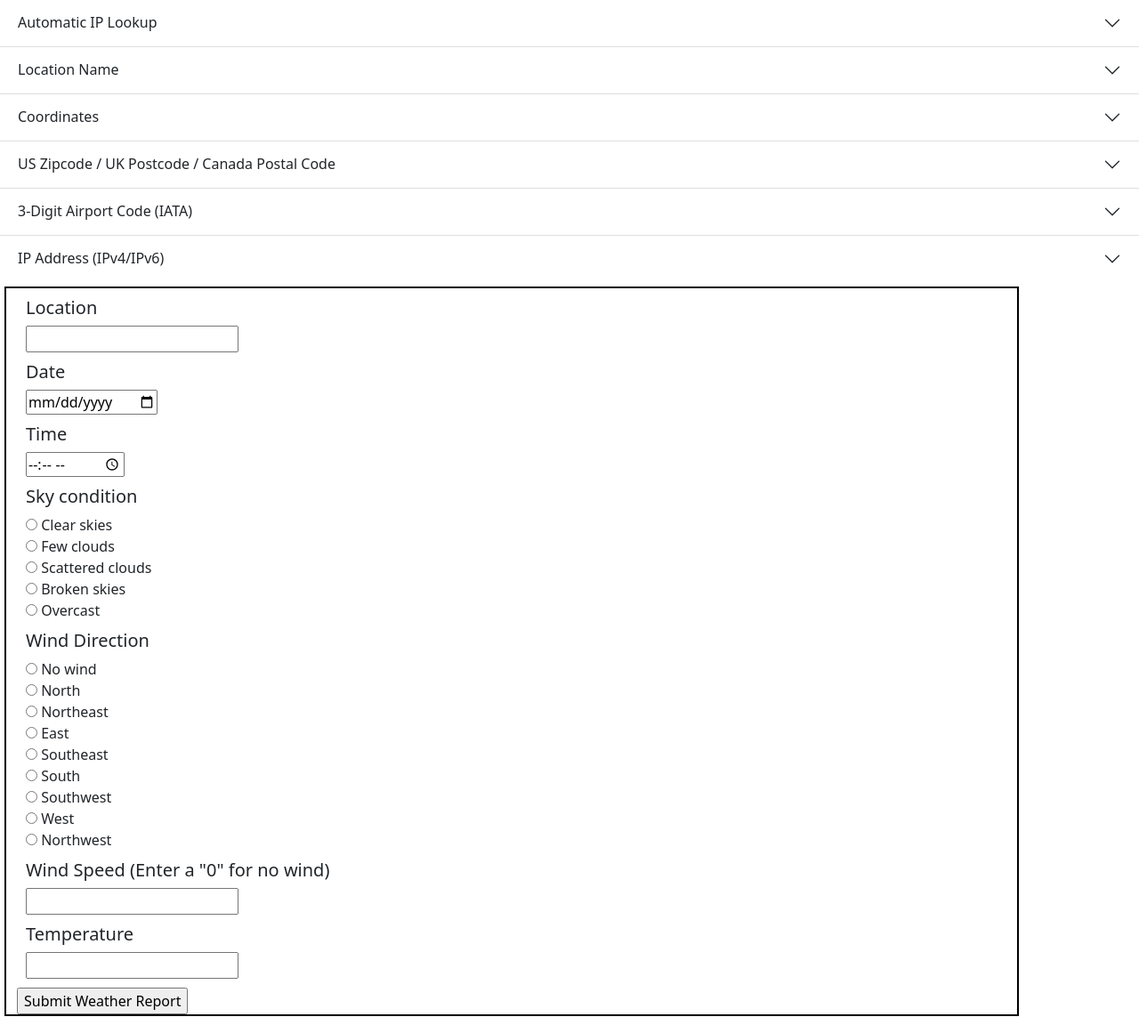
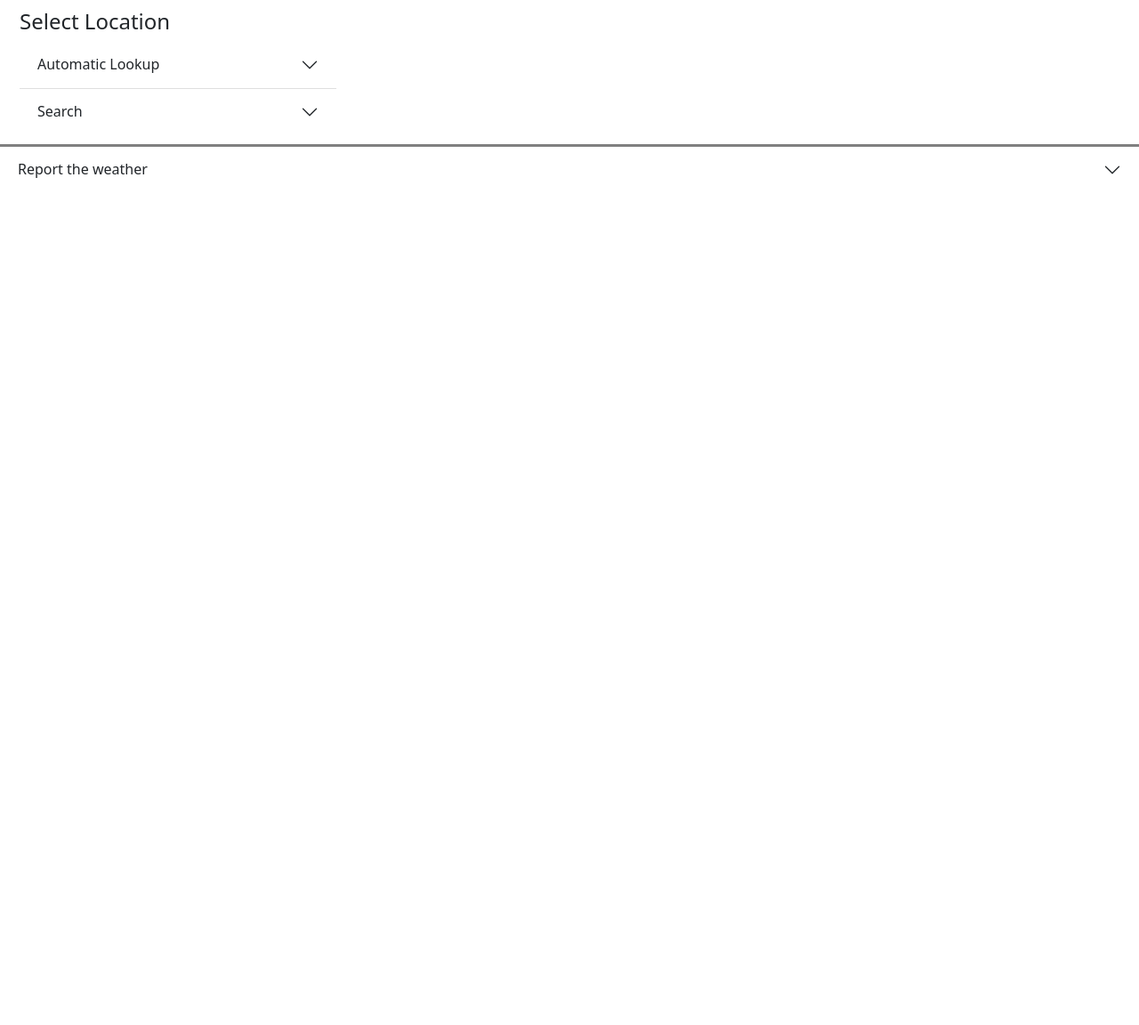
Before and after one commit to Scott3-0/PDXCodeGuild-class-eagle-capstone, a Django app: page /tracc/ in a window 1280 px wide. Shown: the whole page at 89% size. After the commit the page ends 200 px from the top, so only its background shows below. Run offline with Django 3.2, Linux system fonts and the light colour scheme; some libraries are stand-ins or nearby versions.

Commit message:
minor additions for the day

```diff
--- a/traccsite/traccapp/templates/traccapp/index.html
+++ b/traccsite/traccapp/templates/traccapp/index.html
@@ -13,19 +13,32 @@
         margin: 10px;
     }
     #inputs{
-        border: 2px solid black;
         margin: 5px;
         margin-bottom: 10px;
+    }
+    #locCondContainer{
+        margin: 10px;
+    }
+    #weatherAccordian{
+        border-top: 3px solid gray;
+    }
+    .genSpace{
+        margin: 5px
     }
 </style>
 <body>
     <!-- Code for page -->
     <div id="app">
+        <div class="container" id="locCondContainer">
+            <div class="row">
+                <div class="col">
+                    <!-- Location Input Accordian -->
+                    <h4>Select Location</h4>
                     <div class="accordion accordion-flush" id="locInputAccordian">
                         <div class="accordion-item">
                           <h2 class="accordion-header" id="flush-headingOne">
                             <button class="accordion-button collapsed" type="button" data-bs-toggle="collapse" data-bs-target="#flush-collapseOne" aria-expanded="false" aria-controls="flush-collapseOne">
-                  Automatic IP Lookup
+                              Automatic Lookup
                             </button>
                           </h2>
                           <div id="flush-collapseOne" class="accordion-collapse collapse" aria-labelledby="flush-headingOne" data-bs-parent="#locInputAccordian">
@@ -37,98 +50,26 @@
                         <div class="accordion-item">
                           <h2 class="accordion-header" id="flush-headingTwo">
                             <button class="accordion-button collapsed" type="button" data-bs-toggle="collapse" data-bs-target="#flush-collapseTwo" aria-expanded="false" aria-controls="flush-collapseTwo">
-                  Location Name
+                              Search
                             </button>
                           </h2>
                           <div id="flush-collapseTwo" class="accordion-collapse collapse" aria-labelledby="flush-headingTwo" data-bs-parent="#locInputAccordian">
                             <div class="accordion-body">
-                    <div>
+                                <div class="genSpace">
                                     <label for="stringParam"></label>
                                     <input type="text" v-model="stringParam">
                                 </div>
                                 <div>
-                        <button v-on:click="getLocWeather(stringParam)" type="button" class="btn btn-secondary">Get Weather</button>
+                                    <button v-on:click="getLocWeather(stringParam)" type="button" class="genSpace btn btn-secondary">Get Weather</button>
                                     </div>
                             </div>
                           </div>
                         </div>
-            <div class="accordion-item">
-              <h2 class="accordion-header" id="flush-headingThree">
-                <button class="accordion-button collapsed" type="button" data-bs-toggle="collapse" data-bs-target="#flush-collapseThree" aria-expanded="false" aria-controls="flush-collapseThree">
-                  Coordinates
-                </button>
-              </h2>
-              <div id="flush-collapseThree" class="accordion-collapse collapse" aria-labelledby="flush-headingThree" data-bs-parent="#locInputAccordian">
-                <div class="accordion-body">
-                    <div>
-                        <label for="lat">Latitude (in decimal form)</label>
-                        <input type="float" name="lat" id="lat" v-model="lat">
-                    </div>
-                    <div>
-                        <label for="lon">Longitude (in decimal form)</label>
-                        <input type="float" name="lon" id="lon" v-model="lon">
-                    </div>
-                    <div>
-                        <button v-on:click="getLocWeather(lat + ',' + lon)" type="button" class="btn btn-secondary">Get Weather</button>
                     </div>
                 </div>
-              </div>
-            </div>
-            <div class="accordion-item">
-                <h2 class="accordion-header" id="flush-headingFour">
-                  <button class="accordion-button collapsed" type="button" data-bs-toggle="collapse" data-bs-target="#flush-collapseFour" aria-expanded="false" aria-controls="flush-collapseFour">
-                    US Zipcode / UK Postcode / Canada Postal Code
-                  </button>
-                </h2>
-                <div id="flush-collapseFour" class="accordion-collapse collapse" aria-labelledby="flush-headingFour" data-bs-parent="#locInputAccordian">
-                  <div class="accordion-body">
-                      <div>
-                          <label for="stringParam"></label>
-                          <input type="text" v-model="stringParam">
-                      </div>
-                      <div>
-                          <button v-on:click="getLocWeather(stringParam)" type="button" class="btn btn-secondary">Get Weather</button>
-                      </div>
-                  </div>
-                </div>
-            </div>
-            <div class="accordion-item">
-                <h2 class="accordion-header" id="flush-headingFive">
-                    <button class="accordion-button collapsed" type="button" data-bs-toggle="collapse" data-bs-target="#flush-collapseFive" aria-expanded="false" aria-controls="flush-collapseFive">
-                    3-Digit Airport Code (IATA)
-                    </button>
-                </h2>
-                <div id="flush-collapseFive" class="accordion-collapse collapse" aria-labelledby="flush-headingFive" data-bs-parent="#locInputAccordian">
-                    <div class="accordion-body">
-                        <div>
-                            <label for="stringParam"></label>
-                            <input type="text" v-model="stringParam">
-                        </div>
-                        <div>
-                            <button v-on:click="getLocWeather('iata:' + stringParam)" type="button" class="btn btn-secondary">Get Weather</button>
-                        </div>
-                    </div>
-                </div>
-            </div>
-            <div class="accordion-item">
-                <h2 class="accordion-header" id="flush-headingSix">
-                  <button class="accordion-button collapsed" type="button" data-bs-toggle="collapse" data-bs-target="#flush-collapseSix" aria-expanded="false" aria-controls="flush-collapseSix">
-                    IP Address (IPv4/IPv6)
-                  </button>
-                </h2>
-                <div id="flush-collapseSix" class="accordion-collapse collapse" aria-labelledby="flush-headingSix" data-bs-parent="#locInputAccordian">
-                  <div class="accordion-body">
-                      <div>
-                          <label for="stringParam"></label>
-                          <input type="text" v-model="stringParam">
-                      </div>
-                      <div>
-                          <button v-on:click="getLocWeather(stringParam)" type="button" class="btn btn-secondary">Get Weather</button>
-                      </div>
-                  </div>
-                </div>
-            </div>
-        </div> <!-- end location accordian -->
+                <div class="col-8">
+                    <div class="row">
+                        <div class="col">
                             <!-- This block displays the conditions at given location -->
                             <div class="container" v-if="apiResults != null">
                                 <div class="container" id="locationTimeInfo">
@@ -141,6 +82,27 @@
 
                                 </div>
                             </div>
+                        </div>
+                    </div>
+                    <div class="row">
+                        <div class="col">
+                            <!-- This block displays a map -->
+                            <span v-html="mapHTML"></span>
+                        </div>
+                    </div>
+                </div>
+            </div>
+        </div>
+        <!-- Weather Report Form Accordian -->
+        <div class="accordion accordion-flush gx-35" id="weatherAccordian">
+            <div class="accordion-item">
+              <h2 class="accordion-header" id="flush-headingReport">
+                <button class="accordion-button collapsed" type="button" data-bs-toggle="collapse" data-bs-target="#flush-collapseReport" aria-expanded="false" aria-controls="flush-collapseReport">
+                  Report the weather
+                </button>
+              </h2>
+              <div id="flush-collapseReport" class="accordion-collapse collapse" aria-labelledby="flush-headingReport" data-bs-parent="#weatherAccordian">
+                  <div class="accordion-body">
                     <!-- Weather data form -->
                     <!-- Returns: name=value as param in url -->
                     <form action="{% url 'submit' %}" method="post">
@@ -206,9 +168,15 @@
                         </div>
                     </form>
                 </div>
+              </div>
+            </div>
+        </div>
+    </div>
     <!-- Bootstrap CDN -->
     <script src="https://cdn.jsdelivr.net/npm/bootstrap@5.0.2/dist/js/bootstrap.bundle.min.js" integrity="sha384-MrcW6ZMFYlzcLA8Nl+NtUVF0sA7MsXsP1UyJoMp4YLEuNSfAP+JcXn/tWtIaxVXM" crossorigin="anonymous">
     </script>
+    <!-- Google Maps JS API -->
+    <script async defer src="https://maps.googleapis.com/maps/api/js?key=AIzaSyBiir3kMQIh4wLYVH57OE62wVzyrG1OKKw"></script>
     <!-- VueJS -->
     <script src="https://cdn.jsdelivr.net/npm/vue/dist/vue.js"></script>
     <!-- Axios -->
@@ -218,14 +186,15 @@
             el: '#app',
             delimiters: ['<%', '%>'],
             data: {
-                lat: 0,
-                lon: 0,
+                lat: null,
+                lon: null,
                 locHour: '',
                 locMin: '',
                 locAMPM: '',
                 stringParam: '',
                 apiUrl: 'http://api.weatherapi.com/v1/current.json',
                 apiKey: '2a79336780e84586abc230602213006',
+                googleAPIKey: 'AIzaSyBiir3kMQIh4wLYVH57OE62wVzyrG1OKKw',
                 aqiParam: 'yes',
                 apiResults: null,
                 formLoc: '',
@@ -234,7 +203,8 @@
                 formSky: null,
                 formWindDir: null,
                 formWindVel: null,
-                formTemp: null
+                formTemp: null,
+                mapHTML: null
             },
             methods: {
                 submitWeatherReport: function(){
@@ -263,12 +233,12 @@
                     }).then(response => {
                         console.log(response.data)
                         this.apiResults = response.data
-                        this.lat = 0
-                        this.lon = 0
+                        this.lat = null
+                        this.lon = null
                         this.stringParam = ''
                         this.displayWeather()
                     })
-
+                    // this.mapHTML = `<iframe width="600" height="450" style="border:0" loading="lazy" src="https://www.google.com/maps/embed/v1/place?key=` + this.googleAPIKey + `&q=` + this.lat + `,` + this.lon + `"></iframe>`
                 },
                 displayWeather: function(){
                     let locDateTime = new Date(this.apiResults.location.localtime)
@@ -289,6 +259,10 @@
                     if(this.locMin < 10){
                         this.locMin = '0' + this.locMin
                     }
+                    // this.mapHTML = `<iframe width="600" height="450" style="border:0" loading="lazy" src="https://www.google.com/maps/embed/v1/place?key=` + this.googleAPIKey + `&q=` + this.lat + `,` + this.lon + `"></iframe>`
+                },
+                created: function(){
+
                 }
             }
         })
--- a/traccsite/traccapp/templates/traccapp/submit.html
+++ b/traccsite/traccapp/templates/traccapp/submit.html
@@ -5,6 +5,8 @@
     <meta http-equiv="X-UA-Compatible" content="IE=edge">
     <meta name="viewport" content="width=device-width, initial-scale=1.0">
     <title>Tracc</title>
+    <!-- Bootstrap CDN -->
+    <link href="https://cdn.jsdelivr.net/npm/bootstrap@5.0.2/dist/css/bootstrap.min.css" rel="stylesheet" integrity="sha384-EVSTQN3/azprG1Anm3QDgpJLIm9Nao0Yz1ztcQTwFspd3yD65VohhpuuCOmLASjC" crossorigin="anonymous">
 </head>
 <body>
     <div id="app">
@@ -13,6 +15,8 @@
             <input type="submit" value="return to the main page">
         </form>
     </div>
+    <!-- Bootstrap CDN -->
+    <script src="https://cdn.jsdelivr.net/npm/bootstrap@5.0.2/dist/js/bootstrap.bundle.min.js" integrity="sha384-MrcW6ZMFYlzcLA8Nl+NtUVF0sA7MsXsP1UyJoMp4YLEuNSfAP+JcXn/tWtIaxVXM" crossorigin="anonymous"></script>
     <!-- VueJS -->
     <script src="https://cdn.jsdelivr.net/npm/vue/dist/vue.js"></script>
     <!-- Axios -->
--- a/traccsite/traccapp/views.py
+++ b/traccsite/traccapp/views.py
@@ -9,7 +9,7 @@ def index(request):
     text = 'Hola World!'
     context = {'text': text}
     return render(request, 'traccapp/index.html', context)
-#  {'csrfmiddlewaretoken': ['q0cdJW0NPjBPqONvvk0hNjsblpAAtEI1MqfyfyAOHWZFm2KY96erGmCgse4bfFIV'], 'formLoc': ['3'], 'formDate': ['2021-07-10'], 'formTime': ['13:18'], 'sky_cond': ['BKN'], 'wind_dir': ['270'], 'formWindVel': ['22'], 'formTemp': ['2']}
+
 def submit(request):
     weatherReport = WeatherReport()
     weatherReport.location = request.POST['formLoc']
```
Also changed, not shown: traccsite/db.sqlite3. Lines whose indentation alone changed are shown as unchanged.
